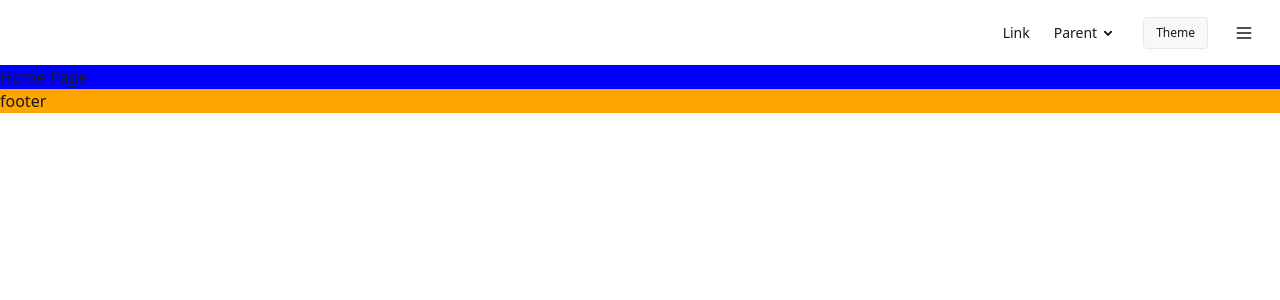
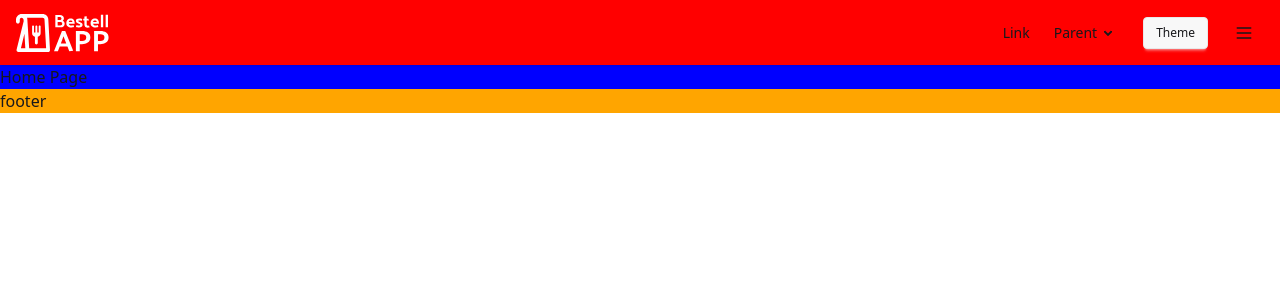
Before and after one commit to larsbeckdev/demo-bestell-app, a Vue app: page / in a window 1280 px wide. Shown: the top 300 px of the page. Built offline with nearby package versions, Linux system fonts and the light colour scheme.

Commit message:
Update header styling to use primary background color and remove redundant class

```diff
--- a/src/layouts/components/Header.vue
+++ b/src/layouts/components/Header.vue
@@ -3,8 +3,8 @@ import ThemeController from '@/components/ui/theme/ThemeController.vue'
 </script>
 
 <template>
-  <header class="w-full">
-    <div class="navbar bg-base-100 shadow-sm px-4">
+  <header class="w-full bg-primary">
+    <div class="navbar shadow-sm px-4">
       <!-- Left -->
       <div class="navbar-start">
         <a class="text-xl"
```
